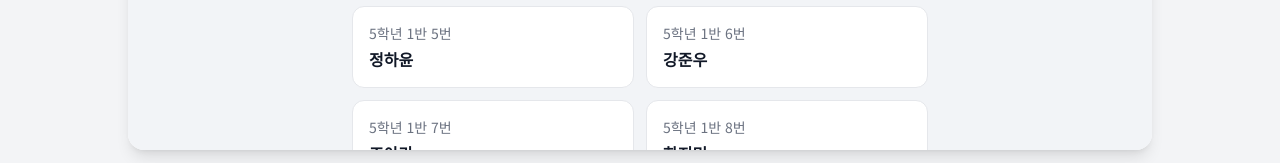
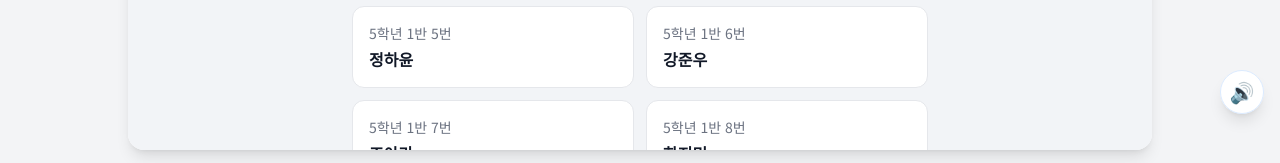
Before and after one commit to kssaembo/banktest, a React (Vite) app: page / in a window 1280 px wide. Shown: the part 670-833 px from the top of the page. Built offline with nearby package versions, Linux system fonts and the light colour scheme; no server answers; a web font is replaced by a local one.

Commit message:
Add files via upload

```diff
--- a/index.tsx
+++ b/index.tsx
@@ -2,6 +2,8 @@ import React from 'react';
 import ReactDOM from 'react-dom/client';
 import App from './App';
 import TestAccessGate from './components/TestAccessGate';
+import GlobalExperience from './components/GlobalExperience';
+import './index.css';
 
 const rootElement = document.getElementById('root');
 if (!rootElement) {
@@ -11,6 +13,6 @@ if (!rootElement) {
 const root = ReactDOM.createRoot(rootElement);
 root.render(
   <React.StrictMode>
-    <TestAccessGate><App /></TestAccessGate>
+    <GlobalExperience><TestAccessGate><App /></TestAccessGate></GlobalExperience>
   </React.StrictMode>
 );
```
Also changed, not shown: 1 other file (tests, documents, lock files or other folders).
